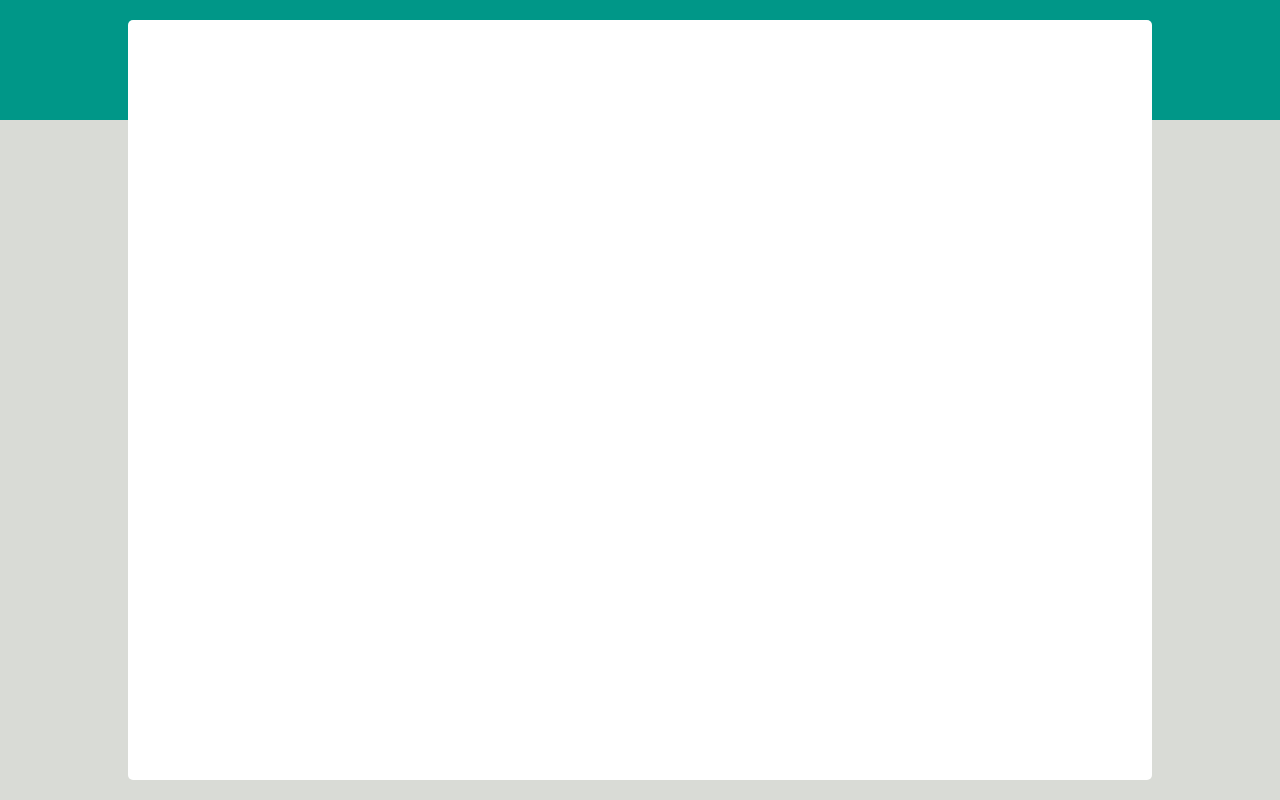
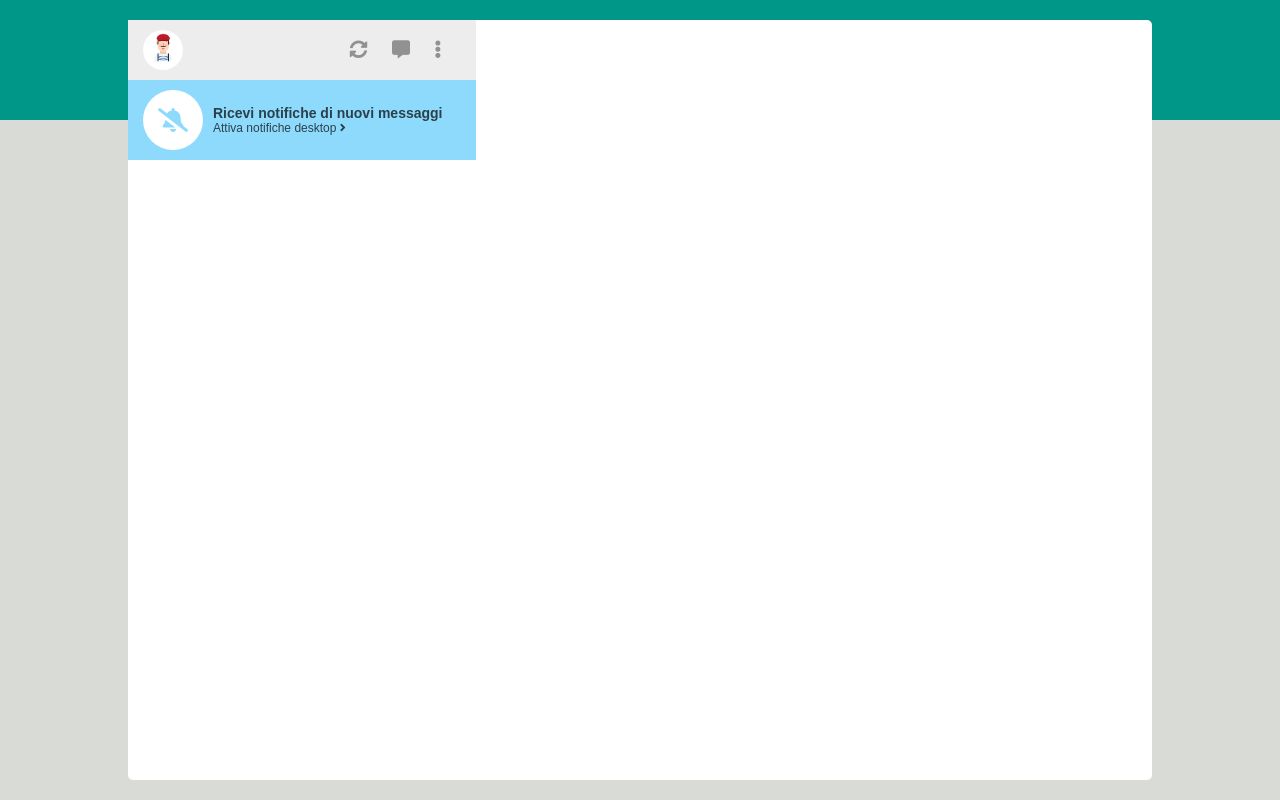
Before and after one commit to DaoudMoussa/vue-boolzapp, a plain HTML site: page index.html in a window 1280 px wide. Drawn offline with nearby package versions, Linux system fonts and the light colour scheme.

Commit message:
Aggiunta parte dell'aside (header e notifiche)

```diff
--- a/index.html
+++ b/index.html
@@ -11,7 +11,41 @@
         <div id="page-container">
             <div id="app-container">
                 <div id="root">
+                    <aside>
+                        <header>
+                            <img class="my-avatar" src="avatar_icons/my_avatar.jpg" alt="">
+                            <div class="icon-box">
+                                <a href="#"><i class="fas fa-sync-alt"></i></a>
+                                <a href="#"><i class="fas fa-comment-alt"></i></a>
+                                <a href="#"><i class="fas fa-ellipsis-v"></i></a>
+                            </div>
+                        </header>
+                        <div id="notification-cta">
+                            <div class="left-side">
+                                <div class="bell-container">
+                                    <i class="fas fa-bell-slash"></i>
+                                </div>
+                                <div class="text-box">
+                                    <p>Ricevi notifiche di nuovi messaggi</p>
+                                    <a href="#">
+                                        <span>Attiva notifiche desktop</span>
+                                        <i class="fas fa-angle-right"></i>
+                                    </a>
+                                </div>
+                            </div>
 
+                            <div class="right-side">
+                                <i class="fas fa-times"></i>
+                            </div>
+                        </div>
+                        <!-- <div id="">
+                            <div class="input-box">
+                                <i class="fas fa-search"></i>
+                                <input type="text" name="" placeholder="Cerca o inizia una nuova chat">
+                            </div>
+                            ul
+                        </div> -->
+                    </aside>
                 </div>
             </div>
         </div>
--- a/style.css
+++ b/style.css
@@ -2,6 +2,12 @@
     margin: 0;
     padding: 0;
     box-sizing: border-box;
+    font-family: sans-serif;
+}
+
+a {
+    text-decoration: none;
+    color: black;
 }
 
 #page-container {
@@ -33,3 +39,85 @@
     background: white;
     border-radius: 5px;
 }
+
+header {
+    height: 60px;
+    padding: 10px 15px;
+    background: #ededed;
+    display: flex;
+    justify-content: space-between;
+    align-items: center;
+}
+
+aside {
+    float: left;
+    width: 34%;
+}
+
+
+aside header .my-avatar {
+    height: 40px;
+    border-radius: 50%;
+}
+
+aside header a {
+    display: inline-block;
+    font-size: 18px;
+    margin-right: 20px;
+    color: #919191;
+}
+
+#notification-cta {
+    height: 80px;
+    padding: 10px 15px;
+    background: #8edafc;
+    display: flex;
+    align-items: center;
+    justify-content: space-between;
+}
+
+#notification-cta .left-side {
+    display: flex;
+    align-items: center;
+}
+
+#notification-cta .bell-container {
+    width: 60px;
+    height: 60px;
+    padding: 18px;
+    margin-right: 10px;
+    font-size: 24px;
+    border-radius: 50%;
+    display: flex;
+    align-items: center;
+    justify-content: center;
+    background: white;
+    color: #8edafc;
+}
+
+#notification-cta .text-box {
+    font-size: 14px;
+    font-weight: 600;
+    opacity: 0.7;
+}
+
+#notification-cta .text-box a {
+    display: block;
+    font-size: 12px;
+    font-weight: 500;
+
+}
+
+#notification-cta .text-box a:hover {
+    text-decoration: underline;
+}
+
+.right-side {
+    display: none;
+    color: white;
+    font-size: 24px;
+}
+
+#notification-cta:hover .right-side {
+    display: block;
+}
```
Also changed, not shown: avatar_icons/avatar_1.jpg (renamed from avatar_icons/avatar_(9).jpg), avatar_icons/avatar_2.jpg (renamed from avatar_icons/avatar_(10).jpg), avatar_icons/avatar_3.jpg (renamed from avatar_icons/avatar_(11).jpg), avatar_icons/avatar_4.jpg (renamed from avatar_icons/avatar_(12).jpg), avatar_icons/avatar_5.jpg (renamed from avatar_icons/avatar_(13).jpg), avatar_icons/avatar_6.jpg (renamed from avatar_icons/avatar_(7).jpg), avatar_icons/my_avatar.jpg (renamed from avatar_icons/avatar_(8).jpg).
